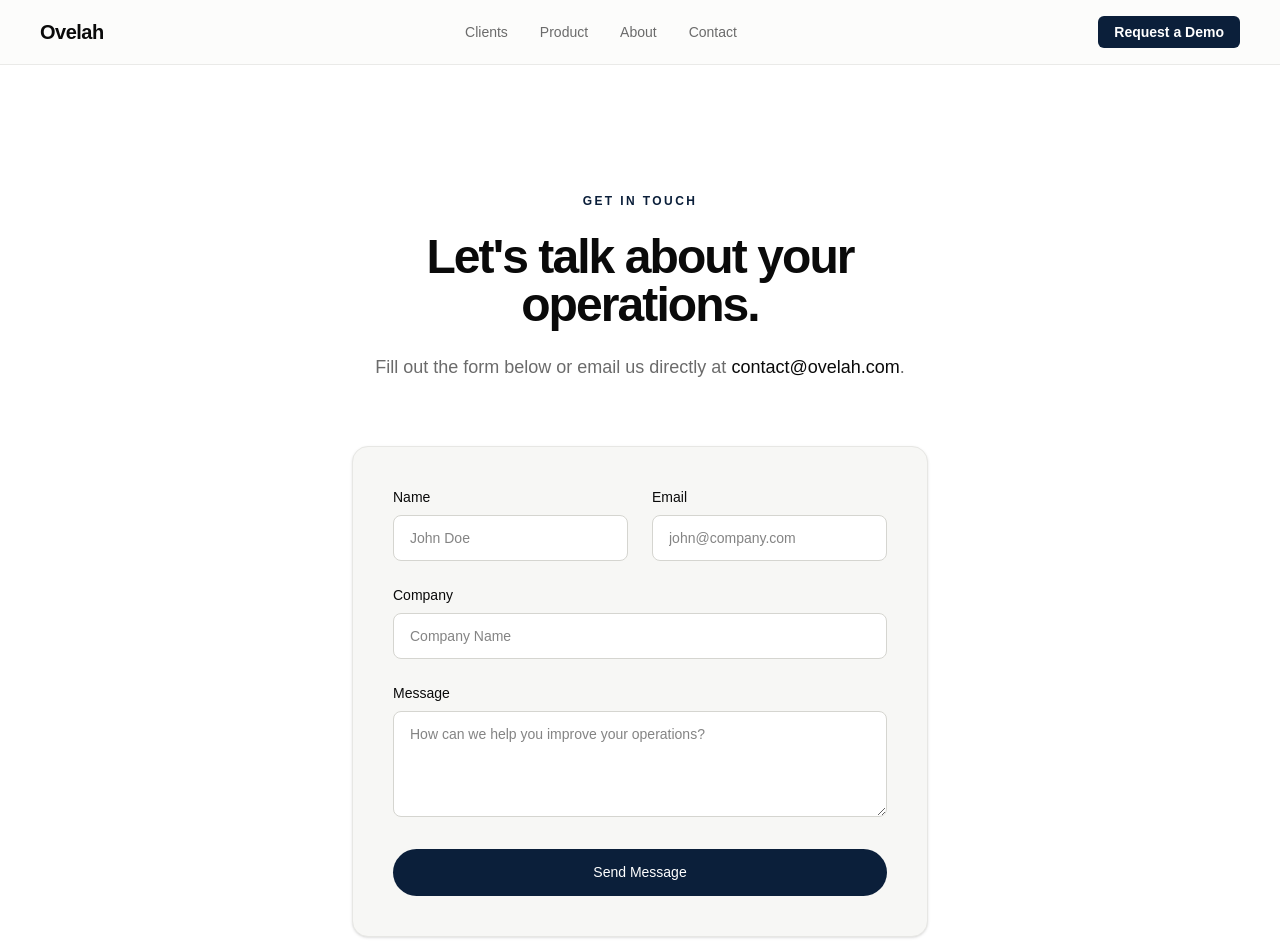
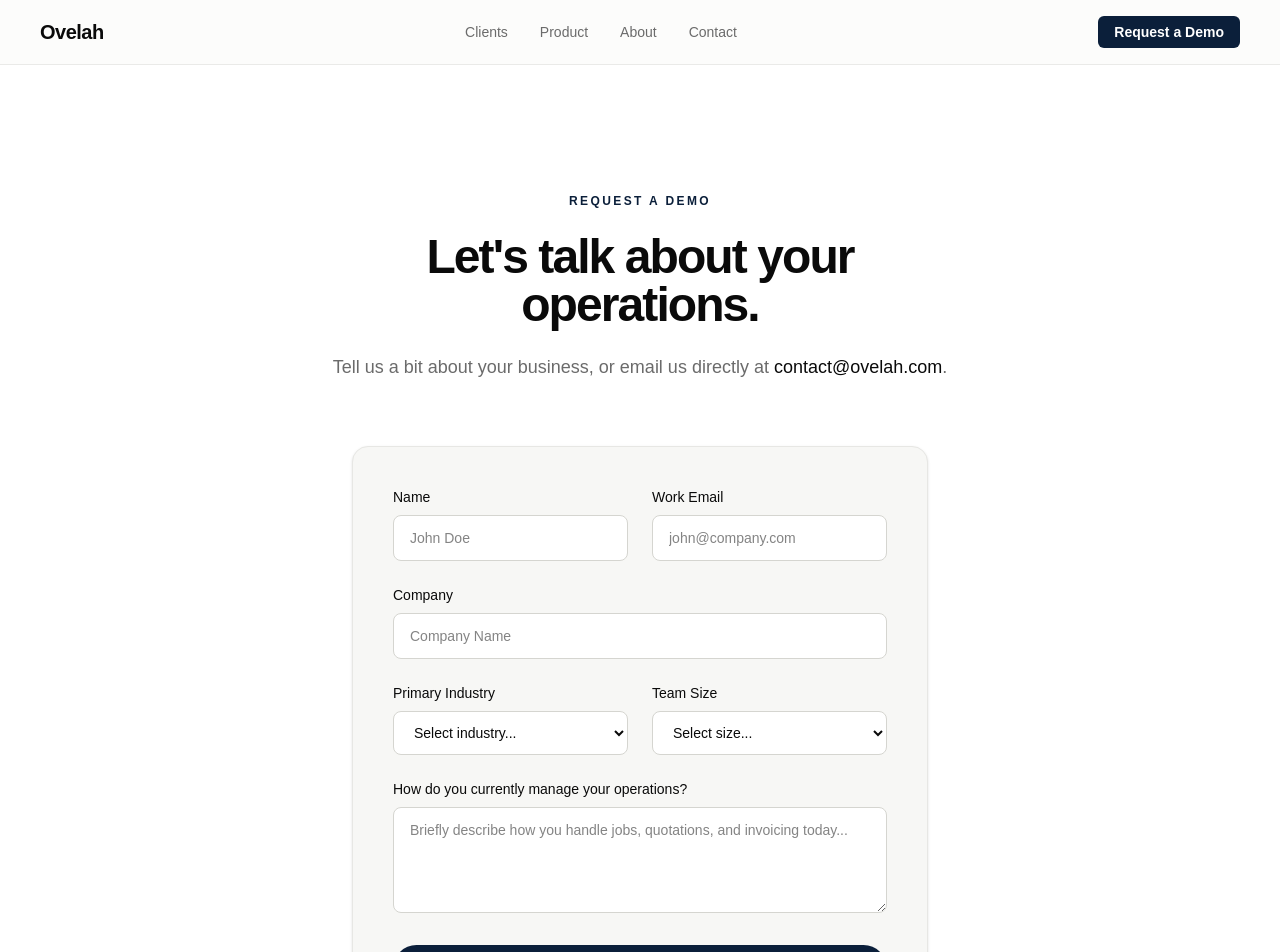
Before and after one commit to anass-nadeem/ovelah-website, a Next.js app: page /contact in a window 1280 px wide. Shown: the top 952 px of the page. Built offline with nearby package versions, Linux system fonts and the light colour scheme.

Commit message:
contact page modification and addition of about

```diff
--- /dev/null
+++ b/app/about/page.tsx
@@ -0,0 +1,64 @@
+import Container from "../ui/Container";
+
+export default function About() {
+  return (
+    <section id="about" className="border-t border-[#e7e7e4] bg-white py-20 md:py-32">
+      <Container>
+
+        {/* Story Section */}
+        <div className="mx-auto max-w-3xl text-center">
+          <p className="mb-6 text-xs font-bold uppercase tracking-[0.2em] text-[#0b1f3a]">
+            Our Story
+          </p>
+          <h2 className="mb-10 text-3xl font-semibold tracking-[-0.04em] text-[#0a0a0a] md:text-5xl leading-tight">
+            Built for operations, not presentations.
+          </h2>
+
+          <div className="flex flex-col gap-8 text-left text-base leading-relaxed text-[#6b6b6b] md:text-lg">
+            <p>
+              Most software is built in boardrooms by people who have never had to track a missing purchase request across three different job sites. Ovelah was built differently.
+            </p>
+            <p>
+              It was forged on the ground, designed specifically to solve the exact operational bottlenecks faced by real engineering, HVAC, and maintenance teams. We saw firsthand how scattered spreadsheets, delayed quotations, and disconnected invoices were actively holding back great service businesses.
+            </p>
+            <p>
+              We didn't set out to build a generic tool for everyone. We set out to build the absolute best system for businesses that actually manage jobs, track assets, and handle field operations daily.
+            </p>
+          </div>
+        </div>
+
+        {/* Core Values Grid */}
+        <div className="mx-auto mt-20 grid max-w-4xl gap-10 border-t border-[#e7e7e4] pt-16 sm:grid-cols-3">
+
+          <div className="flex flex-col gap-3 text-center sm:text-left">
+            <h3 className="text-sm font-bold uppercase tracking-wider text-[#0b1f3a]">
+              No Fluff
+            </h3>
+            <p className="text-sm leading-relaxed text-[#6b6b6b]">
+              We don't do empty buzzwords. Every feature in Ovelah exists because it solves a real operational problem.
+            </p>
+          </div>
+
+          <div className="flex flex-col gap-3 text-center sm:text-left">
+            <h3 className="text-sm font-bold uppercase tracking-wider text-[#0b1f3a]">
+              Built for Work
+            </h3>
+            <p className="text-sm leading-relaxed text-[#6b6b6b]">
+              Fast, responsive, and designed to get out of your way so you can focus on running your business, not managing software.
+            </p>
+          </div>
+
+          <div className="flex flex-col gap-3 text-center sm:text-left">
+            <h3 className="text-sm font-bold uppercase tracking-wider text-[#0b1f3a]">
+              Clarity First
+            </h3>
+            <p className="text-sm leading-relaxed text-[#6b6b6b]">
+              From initial job tracking to final invoicing, we turn chaotic daily operations into a single, clean, readable workflow.
+            </p>
+          </div>
+
+        </div>
+      </Container>
+    </section>
+  );
+}
--- a/app/api/contact/route.ts
+++ b/app/api/contact/route.ts
@@ -3,18 +3,19 @@ import { Resend } from "resend";
 
 const resend = new Resend(process.env.RESEND_API_KEY);
 
-
 export async function POST(request: Request) {
   try {
     const body = await request.json();
-    const { name, email, company, message } = body;
+    // 1. Destructure the new fields from the incoming request
+    const { name, email, company, industry, teamSize, message } = body;
 
     const { data, error } = await resend.emails.send({
       from: "Ovelah Website <website@ovelah.com>", // Must be a verified domain in Resend
       to: process.env.CONTACT_EMAIL as string,
       replyTo: email,
-      subject: `New Contact from ${name}`,
-      text: `Name: ${name}\nEmail: ${email}\nCompany: ${company}\n\nMessage:\n${message}`,
+      subject: `New Demo Request from ${name} - ${company}`,
+      // 2. Add the new fields to the email body
+      text: `Name: ${name}\nEmail: ${email}\nCompany: ${company}\nIndustry: ${industry}\nTeam Size: ${teamSize}\n\nCurrent Operations / Message:\n${message}`,
     });
 
     if (error) {
--- a/app/contact/page.tsx
+++ b/app/contact/page.tsx
@@ -42,42 +42,71 @@ export default function ContactPage() {
 
           <div className="mx-auto max-w-2xl text-center">
             <p className="mb-6 text-xs font-bold tracking-[0.2em] text-[#0b1f3a]">
-              GET IN TOUCH
+              REQUEST A DEMO
             </p>
             <h1 className="text-4xl font-semibold tracking-[-0.04em] text-[#0a0a0a] md:text-5xl">
               Let's talk about your operations.
             </h1>
             <p className="mx-auto mt-6 text-base leading-relaxed text-[#6b6b6b] md:text-lg">
-              Fill out the form below or email us directly at <a href="mailto:contact@ovelah.com" className="font-medium text-[#0a0a0a] underline underline-offset-4">contact@ovelah.com</a>.
+              Tell us a bit about your business, or email us directly at <a href="mailto:contact@ovelah.com" className="font-medium text-[#0a0a0a] underline underline-offset-4">contact@ovelah.com</a>.
             </p>
           </div>
 
           <div className="mx-auto mt-16 max-w-xl rounded-2xl border border-[#e7e7e4] bg-[#f7f7f5] p-6 shadow-sm md:p-10">
             <form onSubmit={handleSubmit} className="flex flex-col gap-6">
 
+              {/* Row 1: Name and Email */}
               <div className="grid gap-6 md:grid-cols-2">
                 <div className="flex flex-col gap-2">
                   <label htmlFor="name" className="text-sm font-medium text-[#0a0a0a]">Name</label>
                   <input type="text" id="name" name="name" required disabled={status === "loading"} className="rounded-lg border border-[#d5d5d0] bg-white px-4 py-3 text-sm transition focus:border-[#0b1f3a] focus:outline-none focus:ring-1 focus:ring-[#0b1f3a] disabled:opacity-50" placeholder="John Doe" />
                 </div>
                 <div className="flex flex-col gap-2">
-                  <label htmlFor="email" className="text-sm font-medium text-[#0a0a0a]">Email</label>
+                  <label htmlFor="email" className="text-sm font-medium text-[#0a0a0a]">Work Email</label>
                   <input type="email" id="email" name="email" required disabled={status === "loading"} className="rounded-lg border border-[#d5d5d0] bg-white px-4 py-3 text-sm transition focus:border-[#0b1f3a] focus:outline-none focus:ring-1 focus:ring-[#0b1f3a] disabled:opacity-50" placeholder="john@company.com" />
                 </div>
               </div>
 
+              {/* Row 2: Company Name */}
               <div className="flex flex-col gap-2">
                 <label htmlFor="company" className="text-sm font-medium text-[#0a0a0a]">Company</label>
-                <input type="text" id="company" name="company" disabled={status === "loading"} className="rounded-lg border border-[#d5d5d0] bg-white px-4 py-3 text-sm transition focus:border-[#0b1f3a] focus:outline-none focus:ring-1 focus:ring-[#0b1f3a] disabled:opacity-50" placeholder="Company Name" />
+                <input type="text" id="company" name="company" required disabled={status === "loading"} className="rounded-lg border border-[#d5d5d0] bg-white px-4 py-3 text-sm transition focus:border-[#0b1f3a] focus:outline-none focus:ring-1 focus:ring-[#0b1f3a] disabled:opacity-50" placeholder="Company Name" />
               </div>
 
-              <div className="flex flex-col gap-2">
-                <label htmlFor="message" className="text-sm font-medium text-[#0a0a0a]">Message</label>
-                <textarea id="message" name="message" required rows={4} disabled={status === "loading"} className="rounded-lg border border-[#d5d5d0] bg-white px-4 py-3 text-sm transition focus:border-[#0b1f3a] focus:outline-none focus:ring-1 focus:ring-[#0b1f3a] disabled:opacity-50" placeholder="How can we help you improve your operations?"></textarea>
+              {/* Row 3: Industry and Team Size */}
+              <div className="grid gap-6 md:grid-cols-2">
+                <div className="flex flex-col gap-2">
+                  <label htmlFor="industry" className="text-sm font-medium text-[#0a0a0a]">Primary Industry</label>
+                  <select id="industry" name="industry" required disabled={status === "loading"} className="rounded-lg border border-[#d5d5d0] bg-white px-4 py-3 text-sm text-[#0a0a0a] transition focus:border-[#0b1f3a] focus:outline-none focus:ring-1 focus:ring-[#0b1f3a] disabled:opacity-50">
+                    <option value="" disabled selected>Select industry...</option>
+                    <option value="HVAC & Electrical">HVAC & Electrical</option>
+                    <option value="Engineering & Maintenance">Engineering & Maintenance</option>
+                    <option value="Facility Management">Facility Management</option>
+                    <option value="Construction & Contracting">Construction & Contracting</option>
+                    <option value="Technical Services">Technical Services</option>
+                    <option value="Other">Other</option>
+                  </select>
+                </div>
+                <div className="flex flex-col gap-2">
+                  <label htmlFor="teamSize" className="text-sm font-medium text-[#0a0a0a]">Team Size</label>
+                  <select id="teamSize" name="teamSize" required disabled={status === "loading"} className="rounded-lg border border-[#d5d5d0] bg-white px-4 py-3 text-sm text-[#0a0a0a] transition focus:border-[#0b1f3a] focus:outline-none focus:ring-1 focus:ring-[#0b1f3a] disabled:opacity-50">
+                    <option value="" disabled selected>Select size...</option>
+                    <option value="1-10">1 - 10 employees</option>
+                    <option value="11-50">11 - 50 employees</option>
+                    <option value="51-200">51 - 200 employees</option>
+                    <option value="200+">200+ employees</option>
+                  </select>
+                </div>
               </div>
 
-              <button type="submit" disabled={status === "loading" || status === "success"} className="btn-primary mt-2 w-full py-4 text-base disabled:opacity-70">
-                {status === "loading" ? "Sending..." : status === "success" ? "Message Sent!" : "Send Message"}
+              {/* Row 4: Custom Message */}
+              <div className="flex flex-col gap-2">
+                <label htmlFor="message" className="text-sm font-medium text-[#0a0a0a]">How do you currently manage your operations?</label>
+                <textarea id="message" name="message" required rows={4} disabled={status === "loading"} className="rounded-lg border border-[#d5d5d0] bg-white px-4 py-3 text-sm transition focus:border-[#0b1f3a] focus:outline-none focus:ring-1 focus:ring-[#0b1f3a] disabled:opacity-50" placeholder="Briefly describe how you handle jobs, quotations, and invoicing today..."></textarea>
+              </div>
+
+              <button type="submit" disabled={status === "loading" || status === "success"} className="btn-primary mt-2 w-full rounded-md bg-[#0b1f3a] py-4 text-base font-semibold text-white transition-all hover:bg-[#0b1f3a]/90 disabled:opacity-70">
+                {status === "loading" ? "Sending..." : status === "success" ? "Message Sent!" : "Request Demo"}
               </button>
 
               {status === "error" && (
```
